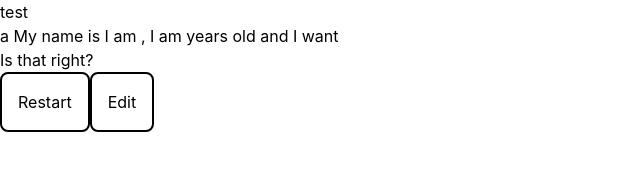
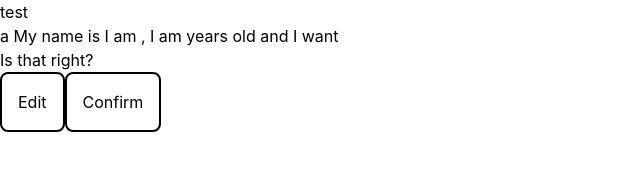
Before and after one commit to Braulin96/ProductFinder, a React (Create React App) app: page /confirm in a window 1280 px wide. Shown: the top 182 px of the page, without its empty margins (0-640 px from the left). Built offline with nearby package versions, Linux system fonts and the light colour scheme.

Commit message:
created a dashboard section and added path in index,js

```diff
--- a/src/index.js
+++ b/src/index.js
@@ -7,6 +7,7 @@ import Contact from "components/Contact";
 import UserData from "pages/UserData";
 import ErrorPage from "pages/ErrorPage";
 import DataConfirm from "pages/DataConfirm";
+import Dashboard from "pages/Dashboard"
 
 import { createBrowserRouter, RouterProvider } from "react-router-dom";
 
@@ -28,6 +29,10 @@ const router = createBrowserRouter([
         path: "/confirm",
         element: <DataConfirm />,
       },
+      {
+        path: "/dashboard",
+        element: <Dashboard />,
+      },
     ],
   },
 ]);
--- /dev/null
+++ b/src/pages/Dashboard.js
@@ -0,0 +1,9 @@
+import { useData } from "components/hooks/DataContext";
+
+const Dashboard = () => {
+    const { name, goal, sex, age, setName, setGoal, setSex } = useData();
+  return (
+    <div>Hello {name} welcome to your dashboard app where you can...</div>
+  )
+}
+export default Dashboard
--- a/src/pages/DataConfirm.js
+++ b/src/pages/DataConfirm.js
@@ -17,6 +17,10 @@ const DataConfirm = () => {
     navigate("/questions");
   };
 
+  const handleDashboard = () => {
+    navigate("/dashboard");
+  };
+
   return (
     <div>
       <p>
@@ -26,16 +30,16 @@ const DataConfirm = () => {
         Is that right?
         <div className="flex">
           <button
-            onClick={handleCleaning}
-            className="p-4 rounded-lg border-2 border-black"
-          >
-            Restart
-          </button>
-          <button
             onClick={handleEdit}
             className="p-4 rounded-lg border-2 border-black"
           >
             Edit
+          </button>
+          <button
+            onClick={handleDashboard}
+            className="p-4 rounded-lg border-2 border-black"
+          >
+            Confirm
           </button>
         </div>
       </div>
```
